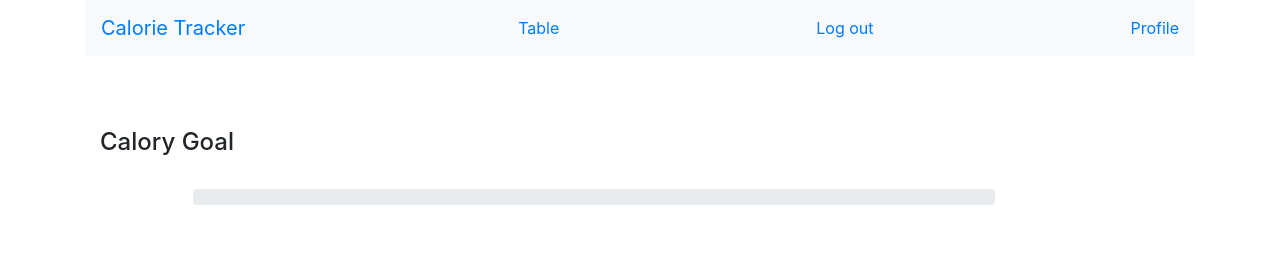
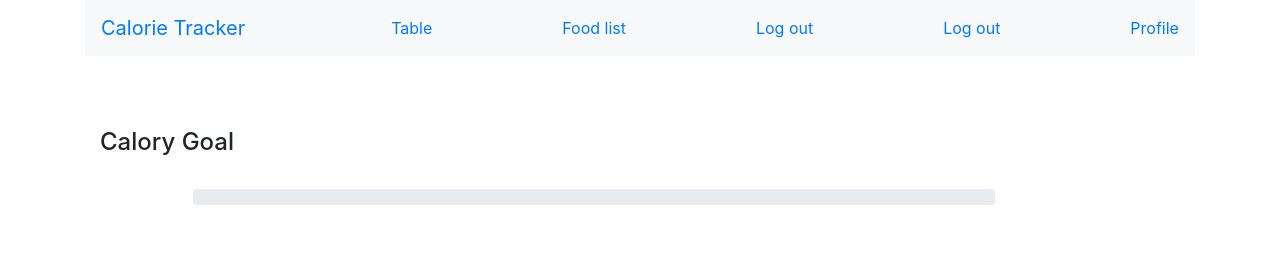
Before and after one commit to aleksandrgaranin/ag-calorie-tracker, a Django app: page /index/ in a window 1280 px wide. Shown: the top 253 px of the page. Run offline with Django 3.2, Linux system fonts and the light colour scheme; the visitor is signed in with stand-in values (Sample User, id 1); data that the repository does not hold is empty; some libraries are stand-ins or nearby versions.

Commit message:
added functionality to add food to db + delete + update

```diff
--- a/calorie_tracker/calorie_tracker/urls.py
+++ b/calorie_tracker/calorie_tracker/urls.py
@@ -24,17 +24,18 @@ urlpatterns = [
     path('admin/', admin.site.urls),
     path('', calories_veiws.welcome, name='welcome'),
     path('index/',calories_veiws.index, name='index'),
-    path('delete/<int:id>/', calories_veiws.delete_consume,name='delete'),
+    path('delete/<int:id>/', calories_veiws.delete_consume, name='delete'),
     path('register/', users_views.register, name='register'),
     path('login/', authentication_viws.LoginView.as_view(template_name='users/login.html'),name='login'),
     path('logout/', authentication_viws.LogoutView.as_view(template_name='users/logout.html'),name='logout'),
     path('profile/',users_views.profilepage, name='profile'),
     # add item
-    path('add/',calories_veiws.CreateFood.as_view(),name='reate_item'),
+    path('detaile/add/',calories_veiws.CreateFood.as_view(), name='reate_item'),
     # edit
-    path('update/<int:id>/',calories_veiws.update_food,name='update_food'),
+    path('detaile/update/<int:id>/',calories_veiws.update_food, name='update_food'),
     # delete
-    path('delete/<int:id>/',calories_veiws.delete_food,name='delete_food'),
+    path('detaile/delete/<int:id>/',calories_veiws.delete_food, name='delete_food'),
     # detail
-    path('<int:pk>/',calories_veiws.DetaleClassView.as_view(),name='detail'),
+    path('detaile/<int:pk>/',calories_veiws.DetaleClassView.as_view(), name='detail'),
+    path('detail/list/',calories_veiws.FoodView.as_view(),name='food_list'),
 ]
--- a/calorie_tracker/calories/templates/calories/base.html
+++ b/calorie_tracker/calories/templates/calories/base.html
@@ -16,6 +16,8 @@
                         <a href="{% url 'welcome' %}">Calorie Tracker</a>
                     </span>
                         <a href="{% url 'index' %}">Table</a>
+                        <a href="{% url 'food_list' %}">Food list</a>
+                        <a href="{% url 'logout' %}">Log out</a>
                     {% if user.is_authenticated %}
                         <a href="{% url 'logout' %}">Log out</a>
                         <a href="{% url 'profile' %}">Profile</a>
--- a/calorie_tracker/calories/templates/calories/detail.html
+++ b/calorie_tracker/calories/templates/calories/detail.html
@@ -10,8 +10,8 @@
             <h6>{{ food.fat }}</h6>
             <h6>{{ food.colories }}</h6>
             <a class="btn btn-success" href="{% url 'index' %}">Back</a>
-            <a class="btn btn-success" href="{% url 'update_food' food.id%}">Update</a>
-            <a class="btn btn-danger" href="{% url 'delete_food' food.id%}">Delete</a>
+            <a class="btn btn-success" href="{% url 'update_food' food.id %}">Update</a>
+            <a class="btn btn-danger" href="{% url 'delete_food' food.id %}">Delete</a>
         </div>
     </div>
 </div>
--- a/calorie_tracker/calories/views.py
+++ b/calorie_tracker/calories/views.py
@@ -3,7 +3,8 @@ from .models import Food, Consume
 from django.contrib.auth.decorators import login_required
 from django.views.generic.edit import CreateView
 from django.views.generic.detail import DetailView
-from .forms import Food
+from django.views.generic.list import ListView
+from .forms import FoodForm
 import datetime
 
 # Create your views here.
@@ -40,6 +41,8 @@ def delete_consume(request, id):
 def welcome(request):
     return render(request,'calories/welcome.html')
 
+
+
 class CreateFood(CreateView):
     model = Food
     fields = ['user', 'name', 'carbs', 'protein', 'fat', 'calories']
@@ -58,7 +61,7 @@ def update_food(request,id):
         form.save()
         return redirect('index')
 
-    return render(request, 'calories/food-form.html',{'form':form,'item':food})
+    return render(request, 'calories/food-form.html',{'form':form,'food':food})
 
 def delete_food(request,id):
     food = Food.objects.get(id=id)
@@ -67,8 +70,14 @@ def delete_food(request,id):
         food.delete()
         return redirect('index')
 
-    return render(request,'food/food-delete.html',{'food':food})
+    return render(request,'calories/food-delete.html',{'food':food})
 
 class DetaleClassView(DetailView):
     model = Food
     template_name = 'calories/detail.html'
+
+
+class FoodView(ListView):
+    model = Food
+    template_name = 'calories/food-list.html'
+    context_object_name = 'item_list'
```
